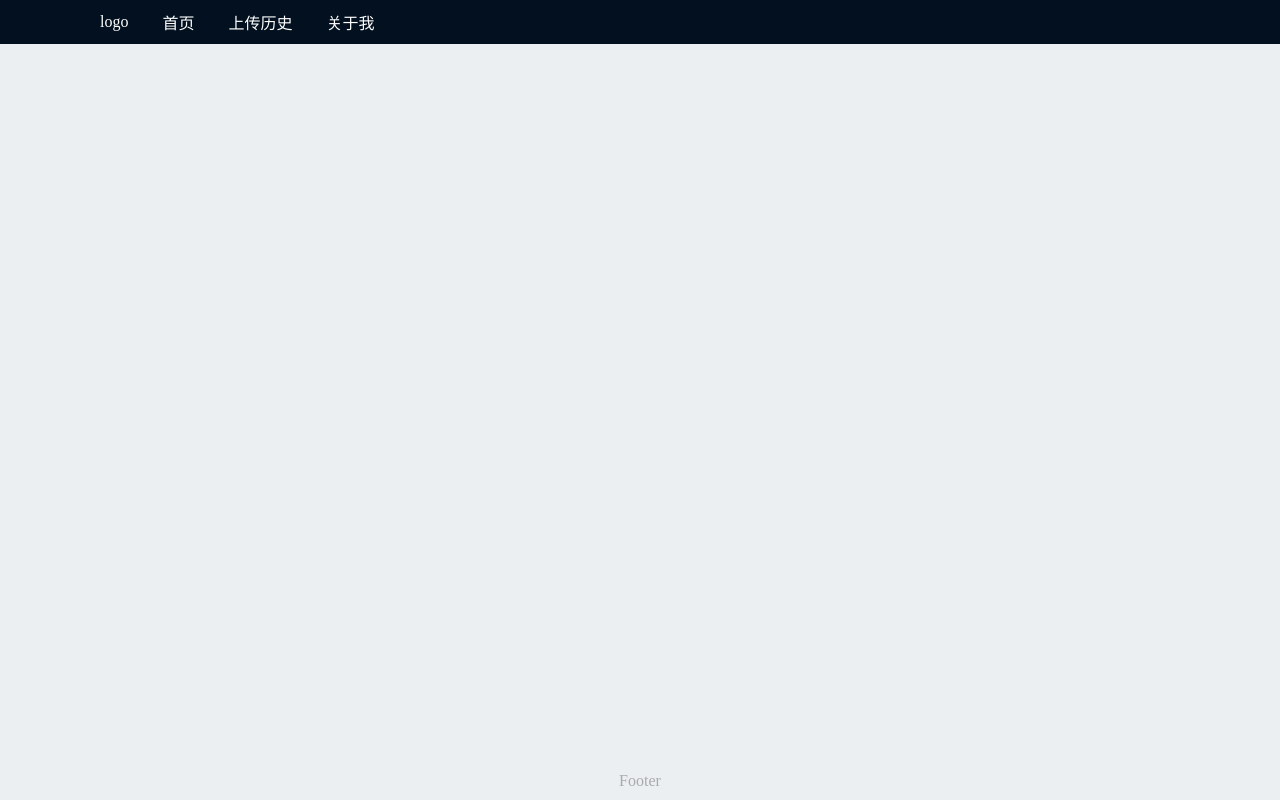
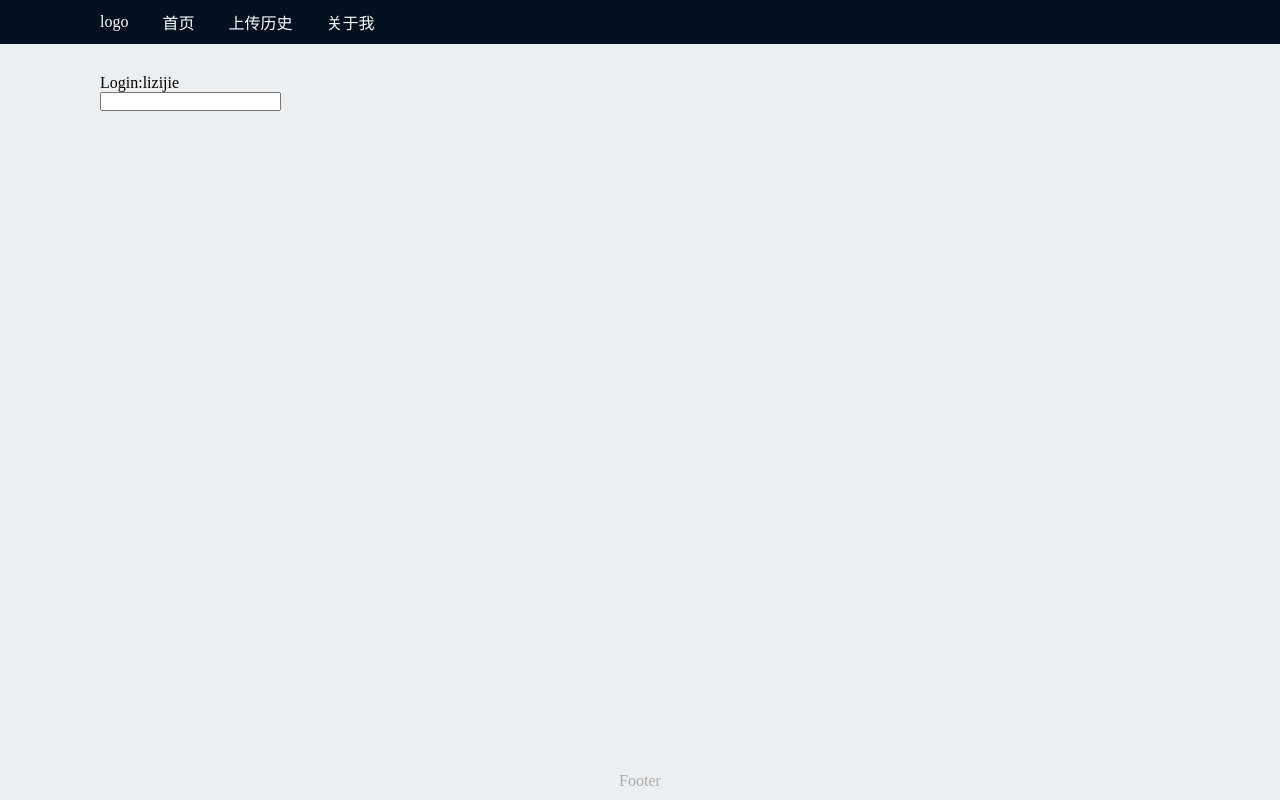
Before and after one commit to LiYuyu123/epic, a React (Create React App) app: page /login in a window 1280 px wide. Built offline with nearby package versions, Linux system fonts and the light colour scheme.

Commit message:
实现input和username的同步

```diff
--- a/package.json
+++ b/package.json
@@ -11,6 +11,7 @@
     "@types/react": "^17.0.0",
     "@types/react-dom": "^17.0.0",
     "mobx": "^6.3.3",
+    "mobx-react": "^7.2.0",
     "node-sass": "npm:dart-sass",
     "react": "^17.0.2",
     "react-dom": "^17.0.2",
--- a/src/App.tsx
+++ b/src/App.tsx
@@ -12,8 +12,11 @@ import styled from 'styled-components';
 
 const Home = lazy(() => import("./views/Home"))
 const History = lazy(() => import("./views/History"))
-const About = lazy(() => import("./views/About")) //组件不会立马加载
+const About = lazy(() => import("./views/About"))
 
+// @ts-ignore
+const Login = lazy(() => import("./views/Login"))//组件不会立马加载
+const Register = lazy(() => import("./views/Register"))
 
 const Div = styled.div`
   display: flex;
@@ -35,6 +38,8 @@ function App() {
             <Route path="/" exact component={Home} />
             <Route path="/history" exact component={History} />
             <Route path="/about" exact component={About} />
+              <Route path="/login" exact component={Login} />
+              <Route path="/register" exact component={Register} />
           </Switch>
         </Suspense>
       </main>
--- a/src/components/Header.tsx
+++ b/src/components/Header.tsx
@@ -1,6 +1,7 @@
 import React from 'react';
 import { NavLink } from "react-router-dom";
 import styled from "styled-components";
+
 
 const HeaderStyle = styled.header`
     background: #02101f;
@@ -24,6 +25,7 @@ const Header = () => {
                 <StyleLink to="/history" activeClassName="selected" exact>上传历史</StyleLink>
                 <StyleLink to="/about" activeClassName="selected" exact>关于我</StyleLink>
             </nav>
+
         </HeaderStyle>
     )
 }
--- a/src/stores/auth.ts
+++ b/src/stores/auth.ts
@@ -5,9 +5,10 @@ class AuthStore {
     @observable isLogin = false; //是否登录
     @observable isLoading = false; //是否在等待
     @observable values = { //登陆信息
-        username: '',
+        username: 'lizijie',
         password: ''
     };
+
 
     @action setIsLogin(isLogin: boolean) {
         this.isLogin = isLogin;
--- a/src/views/Login.tsx
+++ b/src/views/Login.tsx
@@ -1,9 +1,25 @@
-import React from 'react';
-const Login=()=>{
+import React, {useEffect,useState} from 'react';
+import {observer} from 'mobx-react';
+import {userStores} from '../stores';
+
+const Login=observer(()=>{
+        const {AuthStore}=userStores()
+        const [inout,setInput]=useState('')
+         useEffect(()=>{
+             AuthStore.setUsername(inout)
+         },[AuthStore, inout])
+        const bindChange=(e:any)=>{
+          setInput(e.target.value)
+        }
     return(
-        <div>
-            Login
-        </div>
-    )
-}
+            <>
+                <div>
+                    Login:
+                    {AuthStore.values.username}
+                </div>
+                <input onChange={bindChange} value={inout}/>
+            </>
+        )
+    })
+
 export default Login
```
Also changed, not shown: 1 other file (tests, documents, lock files or other folders).
